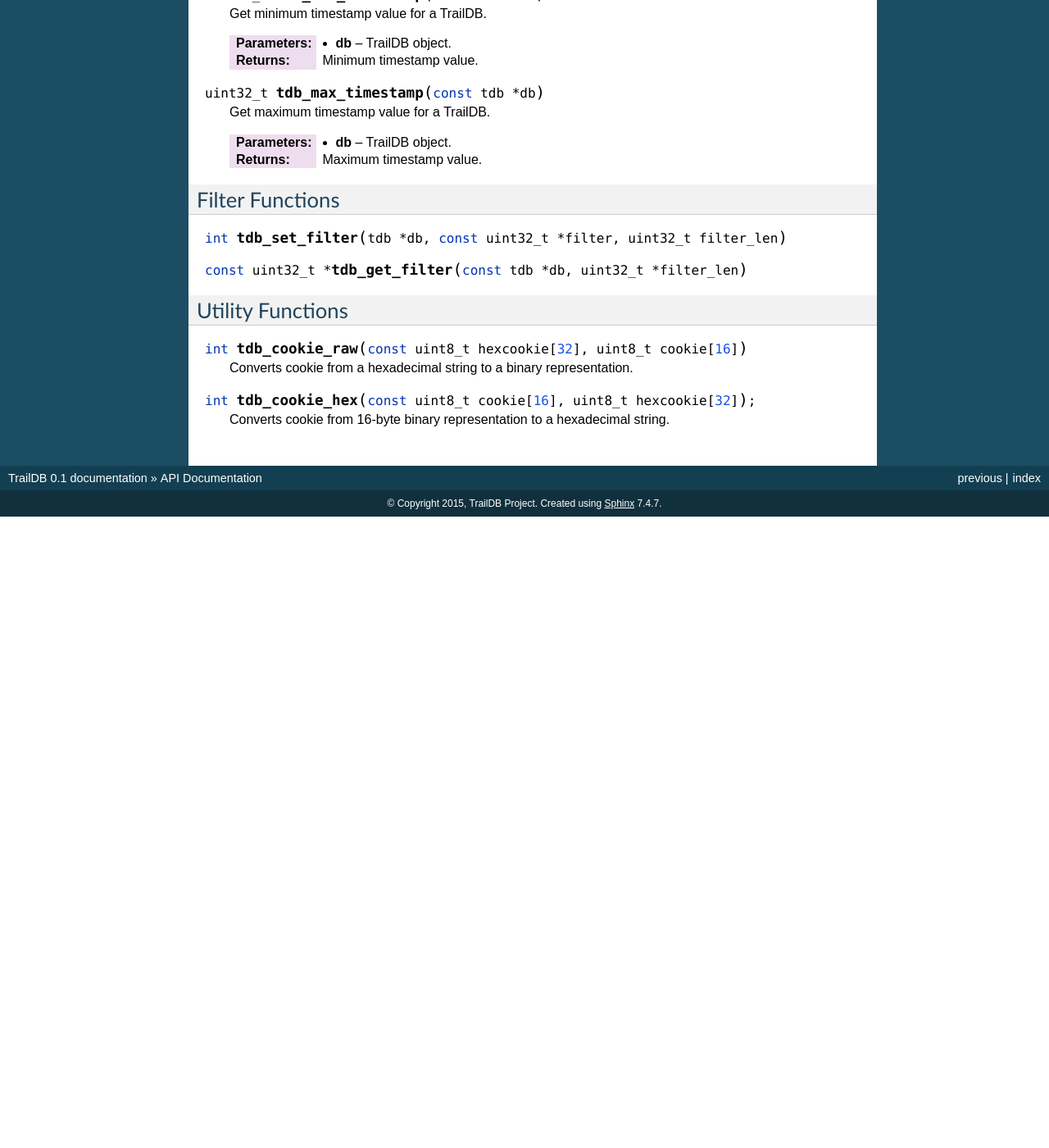
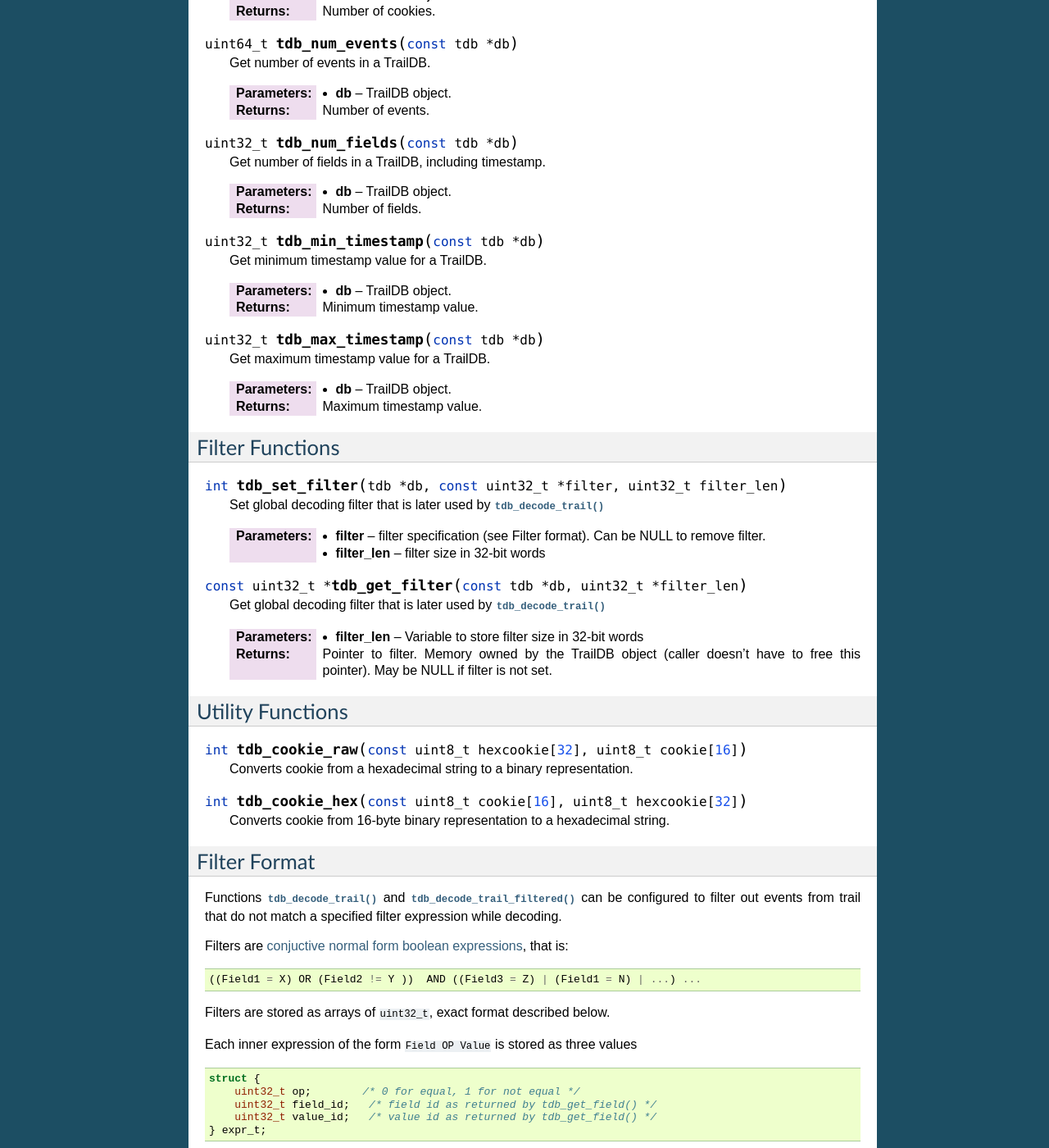
Before and after one commit to traildb/traildb, a Sphinx documentation site: the page built from doc/sphinx/source/apidoc.rst, in a window 1280 px wide and 1400 px high, scrolled down 3560 px. Shown: the whole window at 82% size. Built offline with Sphinx 7.4.7, drawn with Linux system fonts in a browser that asks for light colours; before the commit the page ends 4190 px from its top, so only the background shows below that; some of the changed text lies outside the part shown.

Commit message:
more api docs

```diff
--- a/doc/sphinx/source/apidoc.rst
+++ b/doc/sphinx/source/apidoc.rst
@@ -1,5 +1,5 @@
 ==============
-API Documentation
+API Reference
 ==============
 
 --------------
@@ -151,7 +151,9 @@ Decoding Trails
 ---------------
 .. c:function:: uint32_t tdb_decode_trail(const tdb *db, uint64_t cookie_id, uint32_t *dst, uint32_t dst_size, int edge_encoded)
 
-    Decode trail.
+    Decode trail. This will use global filter, if set by :c:func:`tdb_set_filter`. This function will decode as many events as
+    ``dst`` bufer fits; if trail is larger than that, return value would be equal to ``dst_size``. Common pattern when decoding trails
+    is to reuse buffer for multiple calls of :c:func:`tdb_decode_trail` and resize it lazily when necessary. See example.
 
     :param db: TrailDB object.
     :param cookie_id: cookie id for the trail to decode.
@@ -161,8 +163,19 @@ Decoding Trails
 
     :return: Number of events decoded. If this number is equal to ``dst_size``, buffer wasn't big enough.
 
-.. c:function:: uint32_t tdb_decode_trail_filtered(const tdb *db, uint64_t cookie_id, uint32_t *dst, uint32_t dst_size, int edge_encoded, const uint32_t *filter, uint32_t filter_len);
+.. c:function:: uint32_t tdb_decode_trail_filtered(const tdb *db, uint64_t cookie_id, uint32_t *dst, uint32_t dst_size, int edge_encoded, const uint32_t *filter, uint32_t filter_len)
 
+    A variant of :c:func:`tdb_decode_trail` with filter specified explicitly instead of using global filter set by :c:func:`tdb_set_filter`.
+
+    :param db: TrailDB object.
+    :param cookie_id: cookie id for the trail to decode.
+    :param dst: buffer to decode to.
+    :param dst_size: buffer size in events.
+    :param edge_encoded: edge encoding mode boolean flag
+    :param filter: filter specification (see Filter format)
+    :param filter_len: filter size in 32-bit words
+
+    :return: Number of events decoded. If this number is equal to ``dst_size``, buffer wasn't big enough.
 --------------
 Error Handling
 --------------
@@ -220,7 +233,18 @@ Filter Functions
 
 .. c:function:: int tdb_set_filter(tdb *db, const uint32_t *filter, uint32_t filter_len)
 
+    Set global decoding filter that is later used by :c:func:`tdb_decode_trail`
+
+    :param filter: filter specification (see Filter format). Can be NULL to remove filter.
+    :param filter_len: filter size in 32-bit words
+
 .. c:function:: const uint32_t *tdb_get_filter(const tdb *db, uint32_t *filter_len)
+
+    Get global decoding filter that is later used by :c:func:`tdb_decode_trail`
+
+    :param filter_len: Variable to store filter size in 32-bit words
+    :return: Pointer to filter. Memory owned by the TrailDB object (caller doesn't have to free this pointer).
+             May be NULL if filter is not set.
 
 -----------------
 Utility Functions
@@ -230,6 +254,48 @@ Utility Functions
 
     Converts cookie from a hexadecimal string to a binary representation.
 
-.. c:function:: int tdb_cookie_hex(const uint8_t cookie[16], uint8_t hexcookie[32]);
+.. c:function:: int tdb_cookie_hex(const uint8_t cookie[16], uint8_t hexcookie[32])
 
     Converts cookie from 16-byte binary representation to a hexadecimal string.
+
+
+----------------
+Filter Format
+----------------
+
+Functions :c:func:`tdb_decode_trail` and :c:func:`tdb_decode_trail_filtered` can be configured to filter out events
+from trail that do not match a specified filter expression while decoding.
+
+Filters are `conjuctive normal form boolean expressions <https://en.wikipedia.org/wiki/Conjunctive_normal_form>`_, that is::
+
+    ((Field1 = X) OR (Field2 != Y ))  AND ((Field3 = Z) | (Field1 = N) | ...) ...
+
+Filters are stored as arrays of ``uint32_t``, exact format described below.
+
+Each inner expression of the form ``Field OP Value`` is stored as three values
+
+.. code-block:: c
+
+    struct {
+        uint32_t op;        /* 0 for equal, 1 for not equal */
+        uint32_t field_id;   /* field id as returned by tdb_get_field() */
+        uint32_t value_id;   /* value id as returned by tdb_get_field() */
+    } expr_t;
+
+Each ``OR`` clause is stored as
+
+.. code-block:: c
+
+    struct {
+        uint32_t num_exprs;
+        expr_t exprs[num_exprs];
+    } clause_t;
+
+And entire filter is stored as
+
+.. code-block:: c
+
+    struct {
+        uint32_t num_clauses;
+        clause_t clauses[num_clauses];
+    } clause_t;
```
